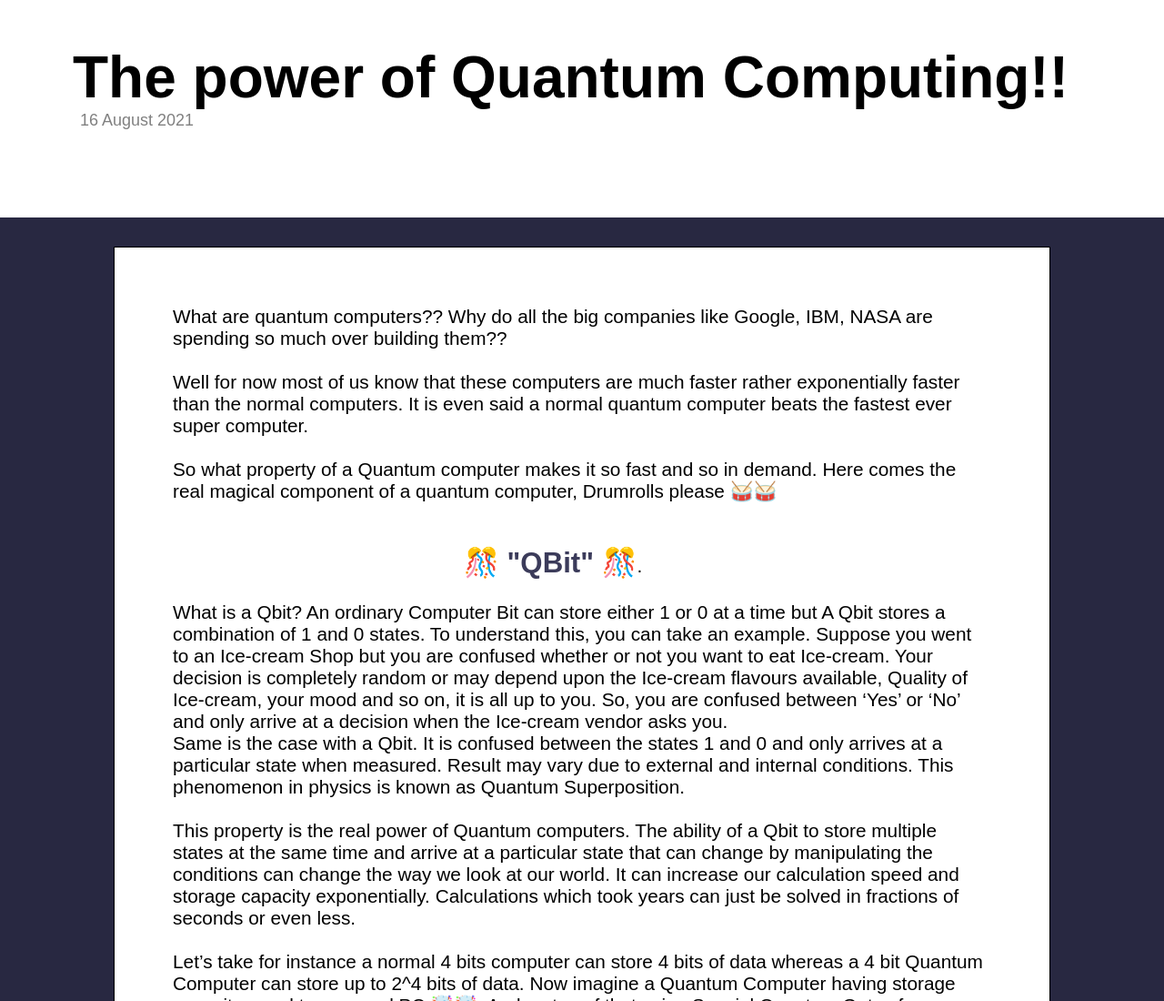
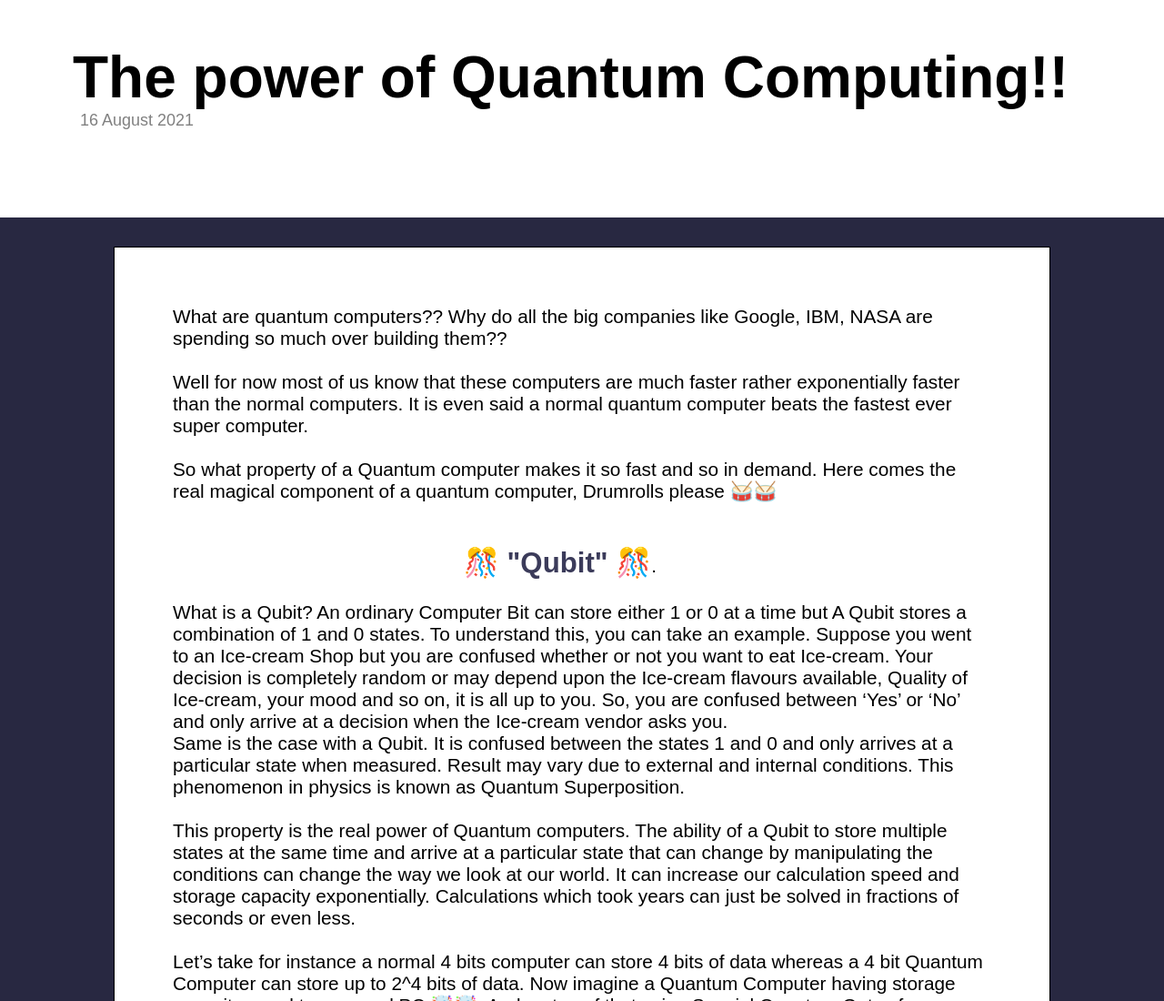
Before and after one commit to BhavyaPant-bly/Quantum-Computing, a plain HTML site: page index.html in a window 1280 px wide. Shown: the top 1100 px of the page at 91% size. Drawn offline with Linux system fonts and the light colour scheme.

Commit message:
docs-corrected qbit

```diff
--- a/index.html
+++ b/index.html
@@ -16,13 +16,13 @@
         <br><br>
         So what property of a Quantum computer makes it so fast and so in demand. Here comes the real magical component of a quantum computer, Drumrolls please 🥁🥁
         <br><br> <br>
-        <b style="font-size: 150%; padding-left: 20rem; color: rgb(59, 59, 90);">🎊 "QBit" 🎊</b>.
+        <b style="font-size: 150%; padding-left: 20rem; color: rgb(59, 59, 90);">🎊 "Qubit" 🎊</b>.
         <br><br>
-        What is a Qbit? An ordinary Computer Bit can store either 1 or 0 at a time but A Qbit stores a combination of 1 and 0 states. To understand this, you can take an example. Suppose you went to an Ice-cream Shop but you are confused whether or not you want to eat Ice-cream. Your decision is completely random or may depend upon the Ice-cream flavours available, Quality of Ice-cream, your mood and so on, it is all up to you. So, you are confused between ‘Yes’ or ‘No’ and only arrive at a decision when the Ice-cream vendor asks you.
+        What is a Qubit? An ordinary Computer Bit can store either 1 or 0 at a time but A Qubit stores a combination of 1 and 0 states. To understand this, you can take an example. Suppose you went to an Ice-cream Shop but you are confused whether or not you want to eat Ice-cream. Your decision is completely random or may depend upon the Ice-cream flavours available, Quality of Ice-cream, your mood and so on, it is all up to you. So, you are confused between ‘Yes’ or ‘No’ and only arrive at a decision when the Ice-cream vendor asks you.
         <br>
-        Same is the case with a Qbit. It is confused between the states 1 and 0 and only arrives at a particular state when measured. Result may vary due to external and internal conditions. This phenomenon in physics is known as Quantum Superposition.
+        Same is the case with a Qubit. It is confused between the states 1 and 0 and only arrives at a particular state when measured. Result may vary due to external and internal conditions. This phenomenon in physics is known as Quantum Superposition.
         <br><br>
-        This property is the real power of Quantum computers. The ability of a Qbit to store multiple states at the same time and arrive at a particular state that can change by manipulating the conditions can change the way we look at our world. It can increase our calculation speed and storage capacity exponentially. Calculations which took years can just be solved in fractions of seconds or even less.
+        This property is the real power of Quantum computers. The ability of a Qubit to store multiple states at the same time and arrive at a particular state that can change by manipulating the conditions can change the way we look at our world. It can increase our calculation speed and storage capacity exponentially. Calculations which took years can just be solved in fractions of seconds or even less.
         <br><br>
         Let’s take for instance a normal 4 bits computer can store 4 bits of data whereas a 4 bit Quantum Computer can store up to 2^4 bits of data. Now imagine a Quantum Computer having storage capacity equal to a normal PC 🤯🤯. And on top of that using Special Quantum Gates for calculations we can attain a processing speed of no match!!
         <br><br>
```
